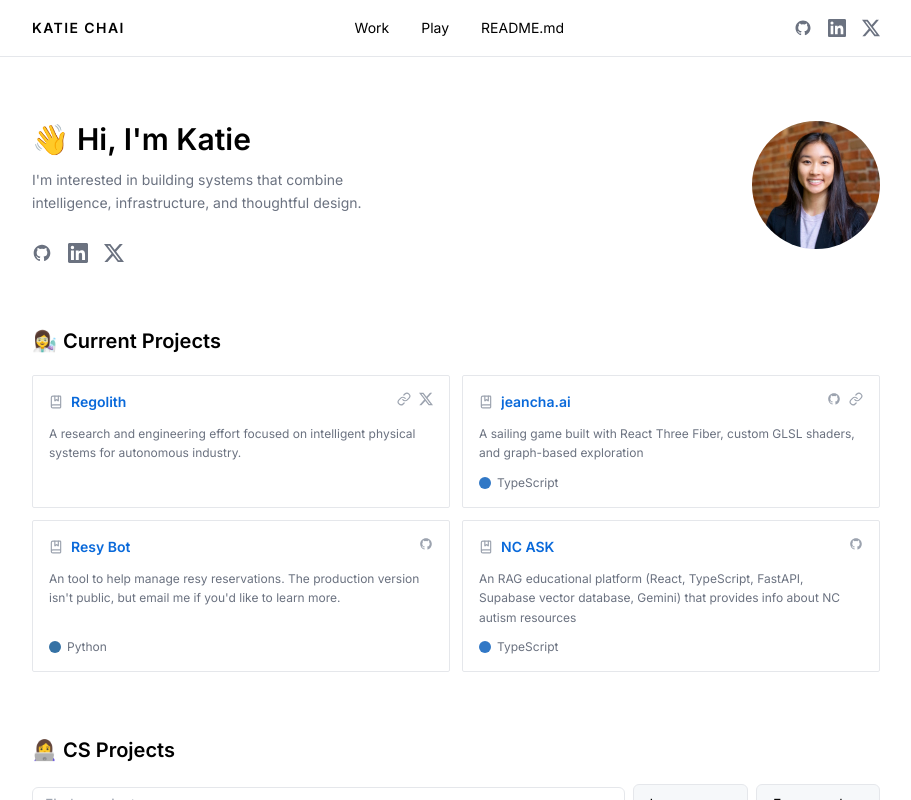
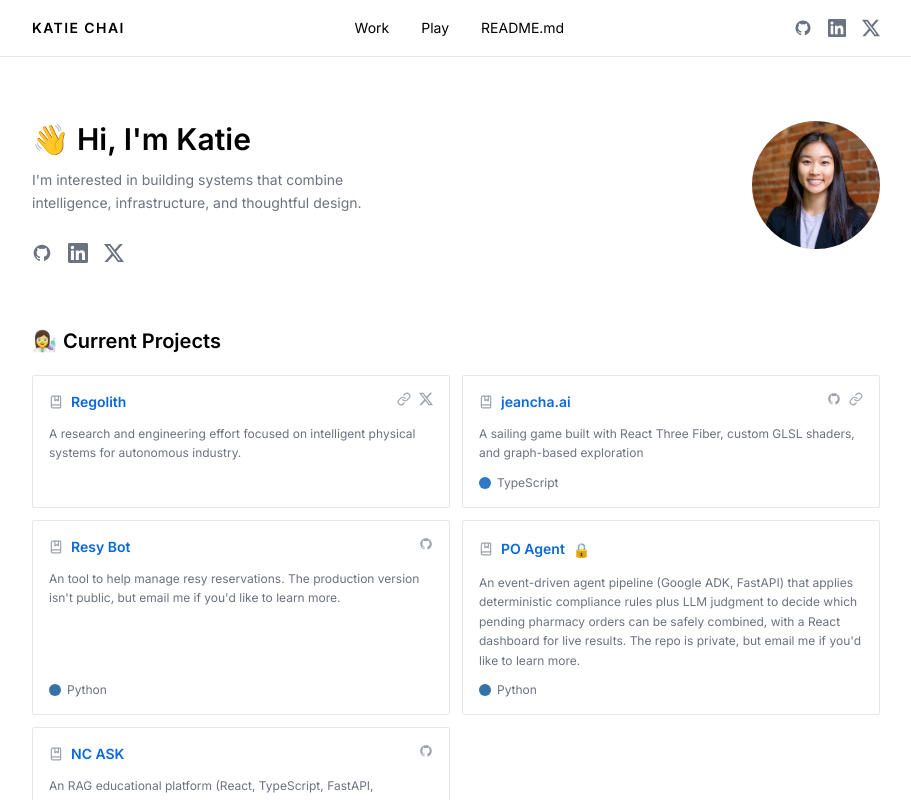
Before and after one commit to katiecha/katie-chai, a Next.js app: page /work in a window 1280 px wide. Shown: the top 800 px of the page, without its empty margins (184-1095 px from the left). Built offline with nearby package versions, Linux system fonts and the light colour scheme.

Commit message:
car updates

```diff
--- a/app/components/molecules/card.tsx
+++ b/app/components/molecules/card.tsx
@@ -2,6 +2,7 @@ import Image from "next/image"
 import { BookMarked } from "lucide-react"
 import { IconLink, ICON_SIZE } from "@/app/components/atoms/icon-link"
 import { LanguageDot } from "@/app/components/atoms/language-dot"
+import { Tooltip } from "@/app/components/atoms/tooltip"
 import { previewHref } from "@/app/lib/links"
 import type { Project } from "@/app/work/data"
 
@@ -36,6 +37,16 @@ export function Card({ project, variant, imageFit = "cover", imageAspectRatio =
           <div className="flex items-center gap-2 min-w-0">
             <BookMarked size={ICON_SIZE.sm} className="text-text-subtle shrink-0" />
             <h3 className="text-sm font-semibold text-link truncate">{project.name}</h3>
+            {project.status === "in-progress" && (
+              <Tooltip label="in progress">
+                <span className="text-sm leading-none select-none shrink-0">⚠️</span>
+              </Tooltip>
+            )}
+            {project.status === "private" && (
+              <Tooltip label="private — available on request">
+                <span className="text-sm leading-none select-none shrink-0">🔒</span>
+              </Tooltip>
+            )}
           </div>
           {project.links.length > 0 && (
             <div className="relative z-10 flex items-center gap-2 shrink-0">
--- a/app/components/organisms/nav.tsx
+++ b/app/components/organisms/nav.tsx
@@ -4,7 +4,15 @@ import { SOCIAL_LINKS } from "@/app/work/data"
 
 export function Nav() {
   return (
-    <header className="sticky top-0 z-nav bg-white border-b border-border" style={{ backgroundColor: "#ffffff" }}>
+    <header
+      className="border-b border-border"
+      style={{
+        position: "sticky",
+        top: 0,
+        zIndex: 100,
+        backgroundColor: "#ffffff",
+      }}
+    >
       <div className="max-w-4xl mx-auto px-6 h-14 flex items-center justify-between">
         <Link href="/work" className="font-semibold tracking-widest text-sm uppercase">
           Katie Chai
--- a/app/work/data.ts
+++ b/app/work/data.ts
@@ -59,6 +59,14 @@ export const CURRENT_PROJECTS: Project[] = [
       { label: "GitHub", href: "https://github.com/katiecha/resybot", type: "github" },
     ],
     tags: ["Python"],
+  },
+  {
+    name: "PO Agent",
+    description: "An event-driven agent pipeline (Google ADK, FastAPI) that applies deterministic compliance rules plus LLM judgment to decide which pending pharmacy orders can be safely combined, with a React dashboard for live results. The repo is private, but email me if you'd like to learn more.",
+    links: [],
+    status: "private",
+    tags: ["Python", "TypeScript"],
+    frameworks: ["React"],
   },
   {
     name: "NC ASK",
@@ -342,7 +350,7 @@ export const CATEGORIES: Category[] = [
     ],
   },
   {
-    title: "Creative & XR",
+    title: "Unity / C#",
     emoji: "🎮",
     projects: [
       {
@@ -353,6 +361,12 @@ export const CATEGORIES: Category[] = [
         tags: ["C#"],
         frameworks: ["Unity"],
       },
+    ],
+  },
+  {
+    title: "Swift",
+    emoji: "💨",
+    projects: [
       {
         name: "Card Game",
         description: "A few introductory Swift projects that culminate in a simple card game.",
```
